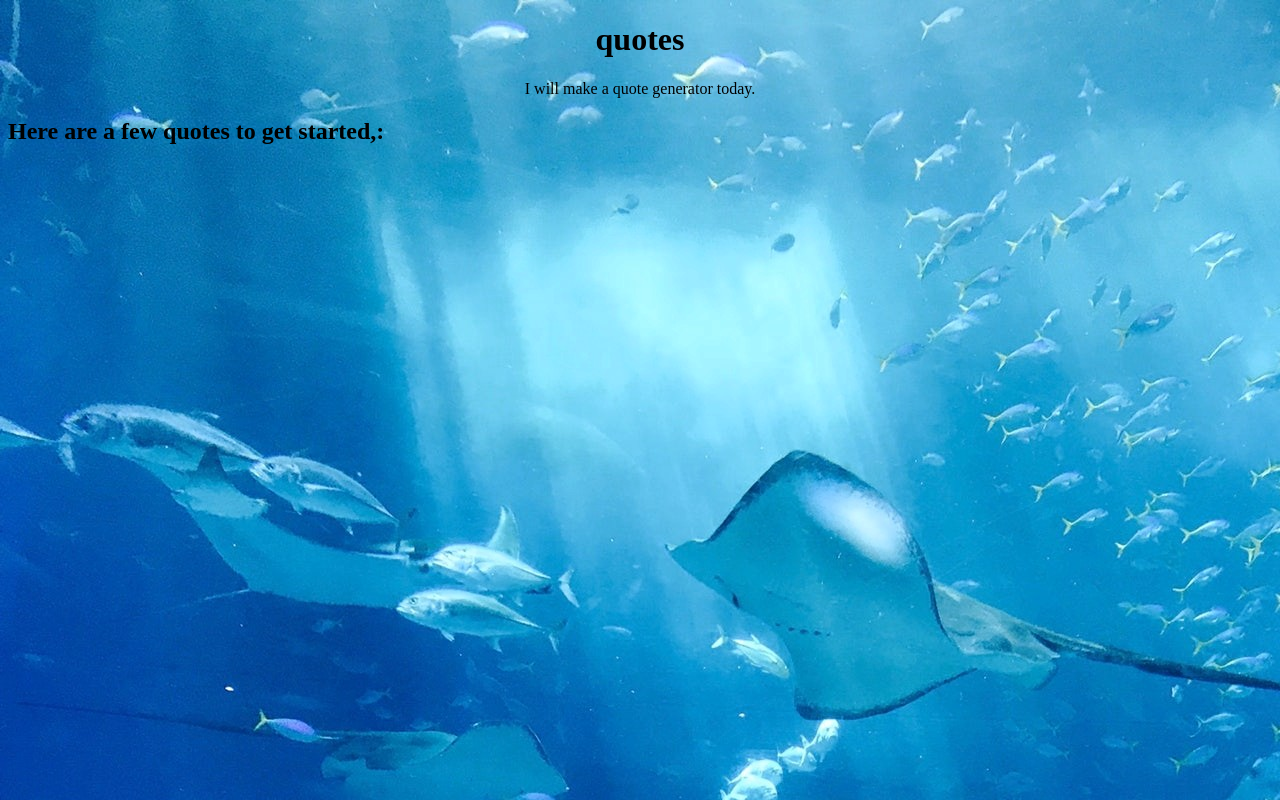
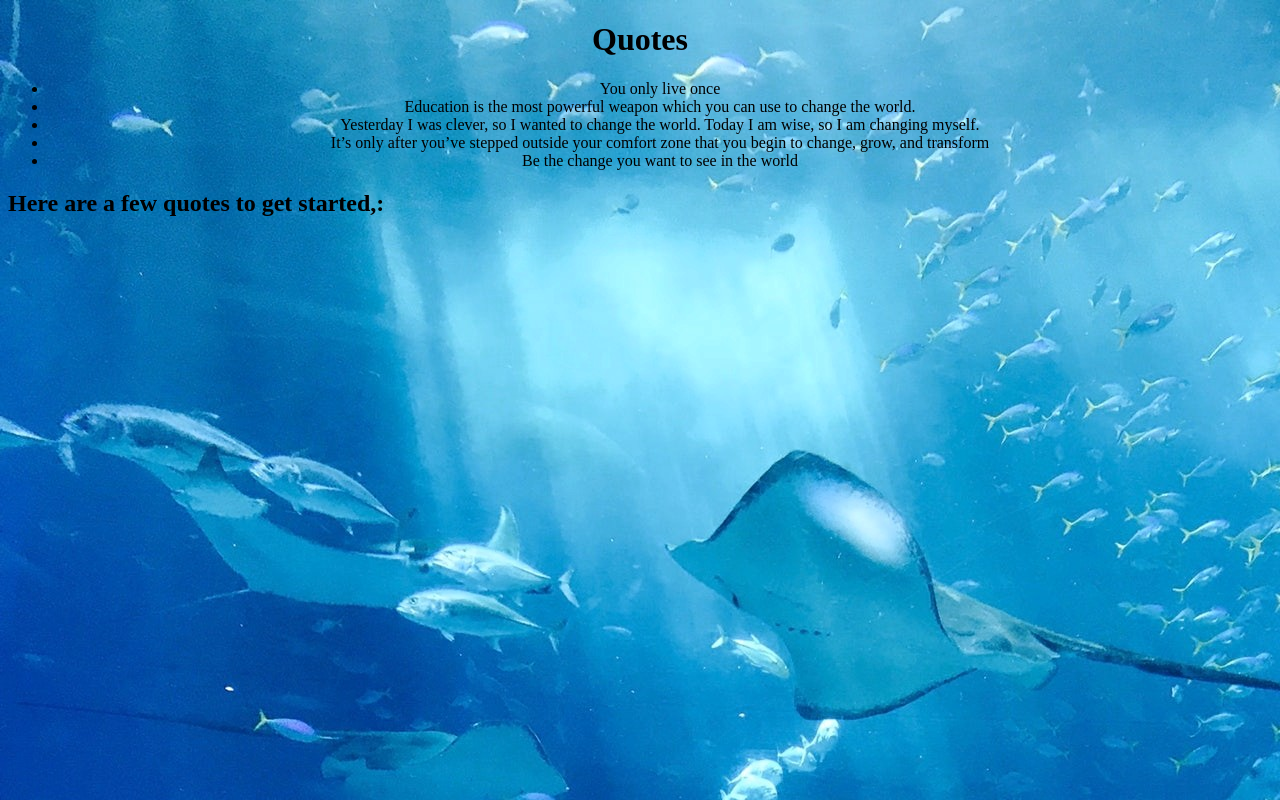
Before and after one commit to twyfordsparks/quotes, an Angular app in the folder Quotes/: page / in a window 1280 px wide. Built offline with nearby package versions, Linux system fonts and the light colour scheme.

Commit message:
added the string to hold the quotes

```diff
--- a/Quotes/src/app/app.component.html
+++ b/Quotes/src/app/app.component.html
@@ -1,9 +1,12 @@
 
 <div style="text-align:center">
   <h1>
-    quotes
+    Quotes
   </h1>
-  <p>I will make a quote generator today.</p>
+  <ul>
+    <li *ngFor='let quotes of quote'>{{quotes}}</li>
+  </ul>
 </div>
 <h2>Here are a few quotes to get started,: </h2>
+<p></p>
 <router-outlet></router-outlet>
--- a/Quotes/src/app/app.component.ts
+++ b/Quotes/src/app/app.component.ts
@@ -6,5 +6,9 @@ import { Component } from '@angular/core';
   styleUrls: ['./app.component.css']
 })
 export class AppComponent {
-  Quotes = 'Everyone thinks of changing the world,but no one thinks of changing himself.'
+  quote: string[];
+  constructor(){
+    this.quote = ["You only live once", "Education is the most powerful weapon which you can use to change the world.", "Yesterday I was clever, so I wanted to change the world. Today I am wise, so I am changing myself.", "It’s only after you’ve stepped outside your comfort zone that you begin to change, grow, and transform", "Be the change you want to see in the world"]
+
+  }
 }
```
